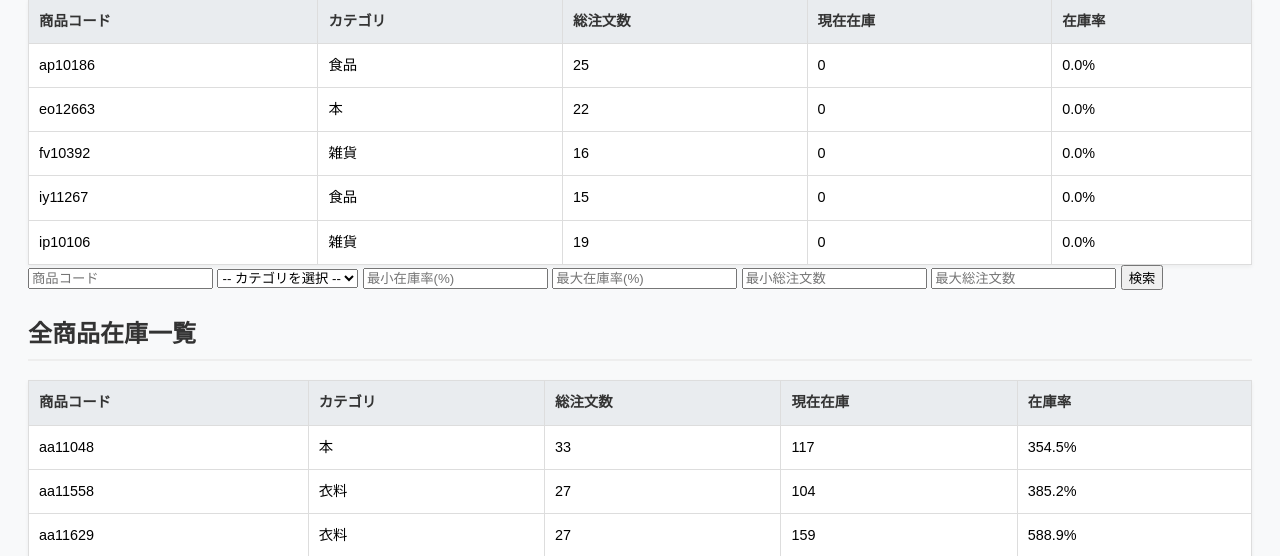
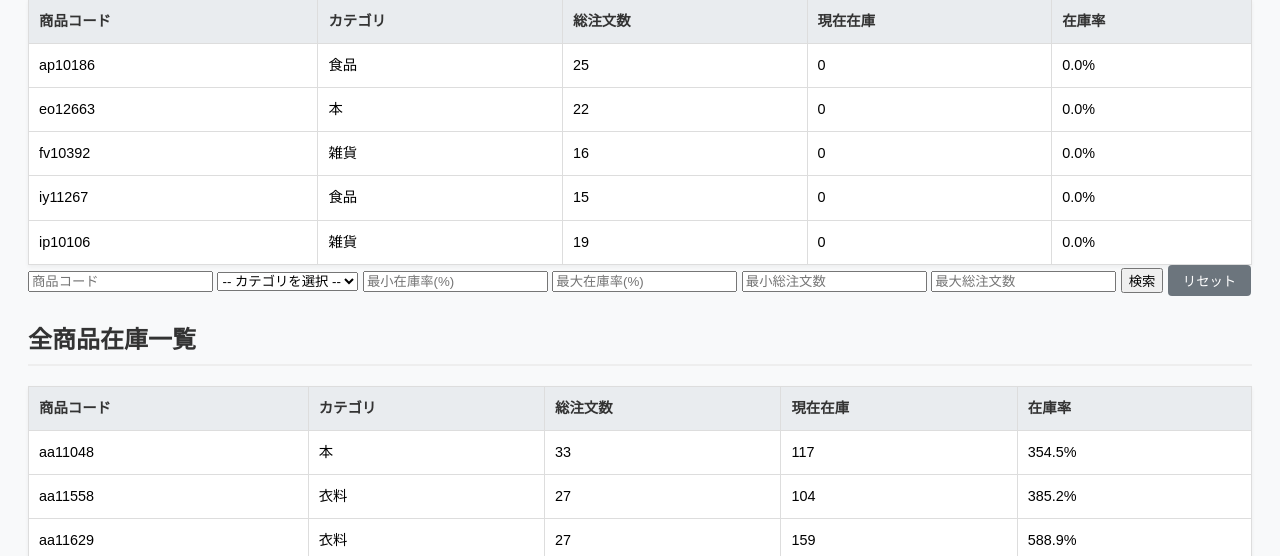
Before and after one commit to 31916/jikken3-kai, a Flask app: page /stock.html in a window 1280 px wide. Shown: the part 159-715 px from the top of the page. Run offline with Flask 3, Linux system fonts and the light colour scheme.

Commit message:
stcokにリセットボタンを追加

```diff
--- a/templates/stock.html
+++ b/templates/stock.html
@@ -71,6 +71,7 @@
     <input type="number" name="min_ordered" placeholder="最小総注文数" value="{{ search_params.min_ordered }}">
     <input type="number" name="max_ordered" placeholder="最大総注文数" value="{{ search_params.max_ordered }}">
     <button type="submit">検索</button>
+    <button type="button"onclick="window.location.href='/stock.html'" style="padding: 6px 15px; background-color: #6c757d; color: white; border: none; border-radius: 4px; cursor: pointer;">リセット</button>
   </form>
 
   <h2>全商品在庫一覧</h2>
```
